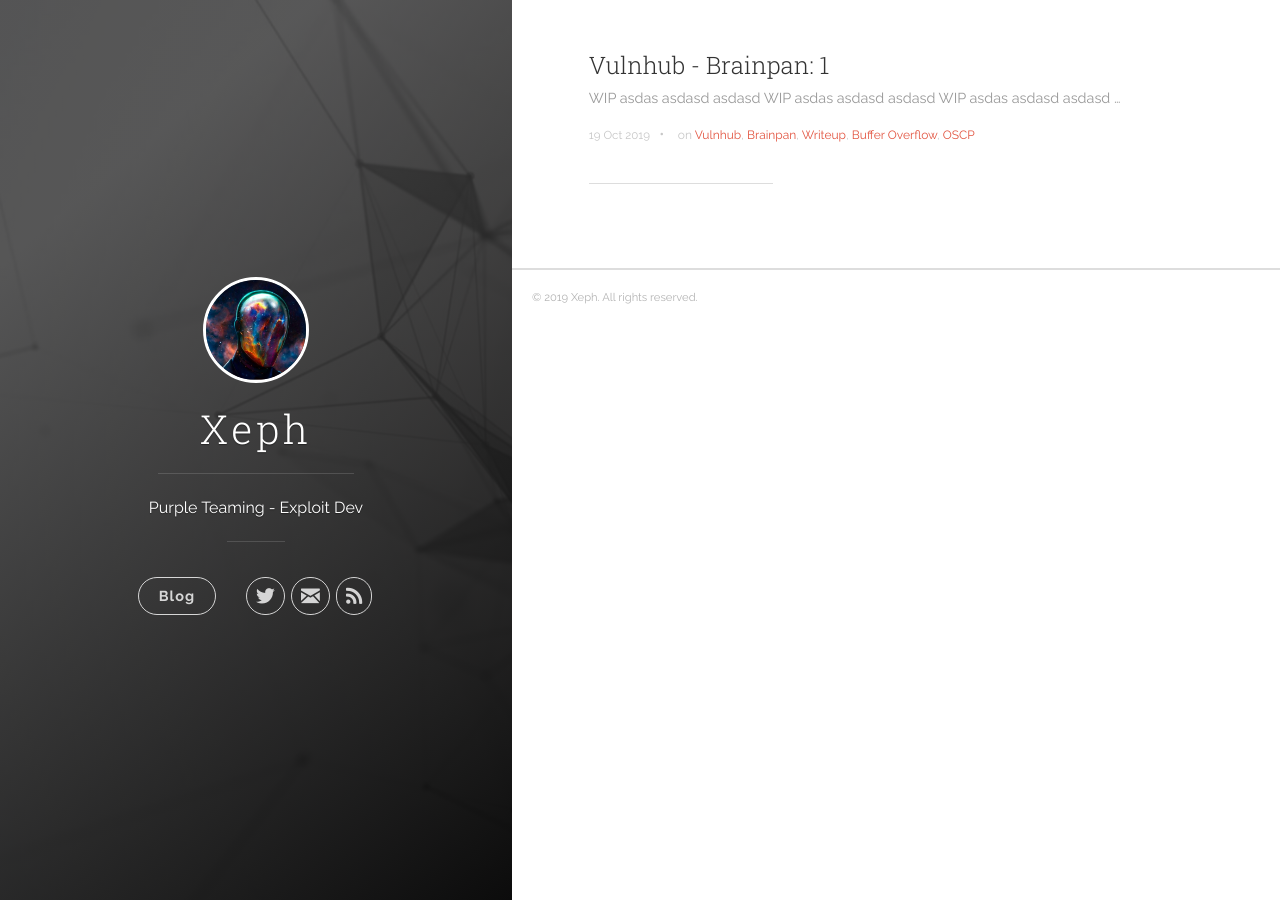
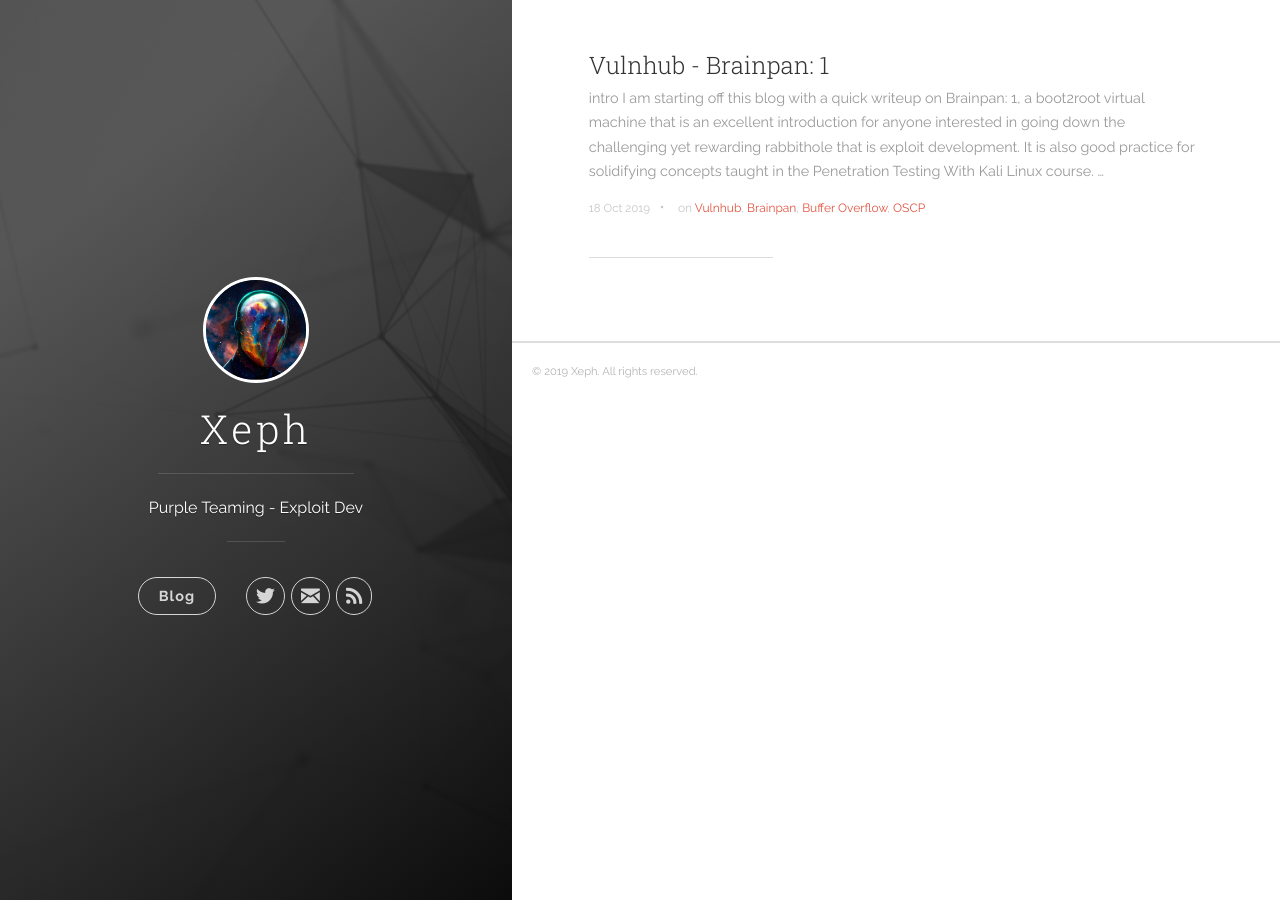
Before and after one commit to avocadosec/xepherus.github.io, a Jekyll site: the page built from index.html, in a window 1280 px wide. Built offline with Jekyll 4.4.1, drawn with Linux system fonts in a browser that asks for light colours; the list of posts is cut into pages by our own code.

Commit message:
Update 2019-10-18-Vulnhub-Brainpan-1.markdown

```diff
--- a/_posts/2019-10-18-Vulnhub-Brainpan-1.markdown
+++ b/_posts/2019-10-18-Vulnhub-Brainpan-1.markdown
@@ -1,17 +1,24 @@
 ---
 title:  "Vulnhub - Brainpan: 1"
-date:   2019-10-19 18:15:00
+date:   2019-10-18 12:15:00
 categories: [Writeup]
-tags: [Vulnhub, Brainpan, Writeup, Buffer Overflow, OSCP]
+tags: [Vulnhub, Brainpan, Buffer Overflow, OSCP]
 ---
 
-WIP asdas asdasd asdasd
-WIP asdas asdasd asdasd
-WIP asdas asdasd asdasd
+**intro**
+I am starting off this blog with a quick writeup on [Brainpan: 1][brainpan-link], a boot2root virtual machine that is an excellent introduction for anyone interested
+in going down the challenging yet rewarding rabbithole that is exploit development.
+It is also good practice for solidifying concepts taught in the Penetration Testing With Kali Linux course.
 
-WIP asdas asdasd asdasd
-WIP asdas asdasd asdasd
+**Initial Discovery**
+After spinning up the VM, we are greeted with the login screen for the box.
+![](/images/brainpan-1/1.png)
 
-[brainpan][brainpan-link]
+The first step will be to find the IP address of the VM on our network. So we'll do a quick nmap -sn (No port scan) to find it.
+(IMAGE_2)
+
+Looks like we have an IP of (IP). Now lets move on to port scanning.
+
+After another nmap scan we are presented with the following ports.
 
 [brainpan-link]: https://www.vulnhub.com/entry/brainpan-1,51/
```
